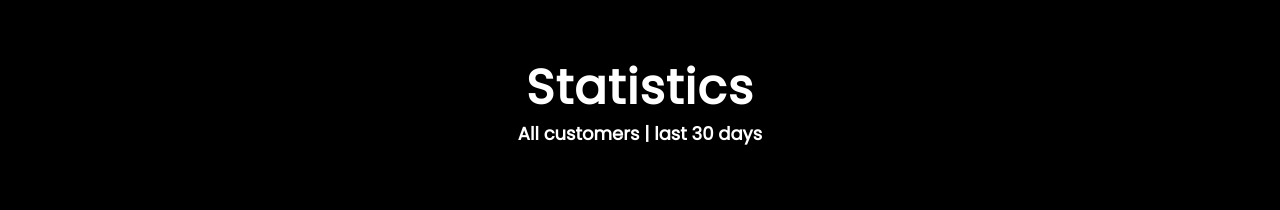
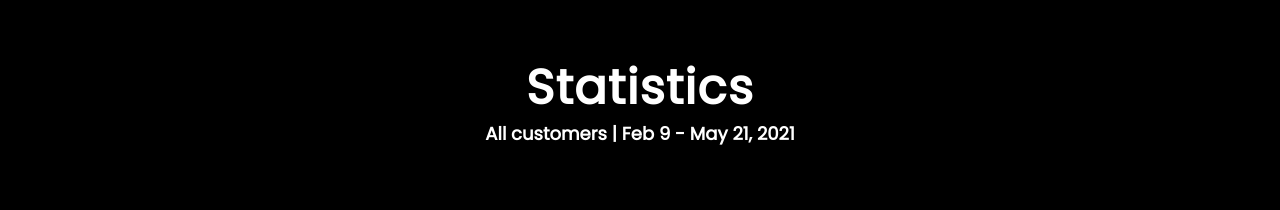
Before and after one commit to rolznz/br-graphs, a Next.js app: page / in a window 1280 px wide. Shown: the top 210 px of the page. Built offline with nearby package versions, Linux system fonts and the light colour scheme.

Commit message:
Show correct date range on hero

```diff
--- a/app/components/Hero.tsx
+++ b/app/components/Hero.tsx
@@ -1,3 +1,9 @@
+import { format } from "date-fns";
+import { sortedPurchaseDates } from "lib/graphsData";
+
+const formatHeroDate = (date: Date, includeYear = false) =>
+  format(date, `MMM d${includeYear ? ", yyyy" : ""}`);
+
 export function Hero() {
   return (
     <div className="w-full py-16 bg-black flex flex-col justify-center items-center gap-2">
@@ -5,7 +11,11 @@ export function Hero() {
         Statistics
       </h1>
       <h2 className="text-white text-lg font-sans font-bold">
-        All customers | last 30 days
+        All customers | {formatHeroDate(sortedPurchaseDates[0])} -{" "}
+        {formatHeroDate(
+          sortedPurchaseDates[sortedPurchaseDates.length - 1],
+          true
+        )}
       </h2>
     </div>
   );
--- a/lib/graphsData.ts
+++ b/lib/graphsData.ts
@@ -29,13 +29,12 @@ const uniquePaymentMethods = Array.from(new Set(paymentMethods));
 
 const getDateLabel = (date: Date) => format(date, "d/M");
 
-const purchaseDates = Array.from(
-  new Set(
-    purchases
-      .map((purchase) => new Date(purchase.created_time))
-      .sort((a, b) => a.getTime() - b.getTime())
-      .map((date) => getDateLabel(date))
-  )
+export const sortedPurchaseDates = purchases
+  .map((purchase) => new Date(purchase.created_time))
+  .sort((a, b) => a.getTime() - b.getTime());
+
+const purchaseDateLabels = Array.from(
+  new Set(sortedPurchaseDates.map((date) => getDateLabel(date)))
 );
 console.log("Loaded purchase dates", getTimeElapsed());
 
@@ -61,7 +60,7 @@ for (const purchase of purchases) {
 console.log("Loaded purchases by payment method", getTimeElapsed());
 
 const walletUsageByDate = uniqueWallets.map((wallet) =>
-  purchaseDates.map((date) => {
+  purchaseDateLabels.map((date) => {
     return purchasesByWallet[wallet].filter(
       (purchase) => getDateLabel(new Date(purchase.created_time)) === date
     ).length;
@@ -70,7 +69,7 @@ const walletUsageByDate = uniqueWallets.map((wallet) =>
 console.log("Loaded wallet usage by date", getTimeElapsed());
 
 const paymentMethodUsageByDate = uniquePaymentMethods.map((paymentMethod) =>
-  purchaseDates.map((date) => {
+  purchaseDateLabels.map((date) => {
     return purchasesByPaymentMethod[paymentMethod].filter(
       (purchase) => getDateLabel(new Date(purchase.created_time)) === date
     ).length;
@@ -145,7 +144,7 @@ export const graphsData: GraphsData = {
     },
   },
   walletTrendsData: {
-    labels: purchaseDates,
+    labels: purchaseDateLabels,
     datasets: uniqueWallets.map((wallet, walletIndex) => ({
       type: "line",
       backgroundColor: colors[walletIndex] + "33",
@@ -180,7 +179,7 @@ export const graphsData: GraphsData = {
     },
   },
   paymentMethodTrendsData: {
-    labels: purchaseDates,
+    labels: purchaseDateLabels,
     datasets: uniquePaymentMethods.map((paymentMethod, paymentMethodIndex) => ({
       type: "line",
       backgroundColor: colors[paymentMethodIndex] + "33",
```
